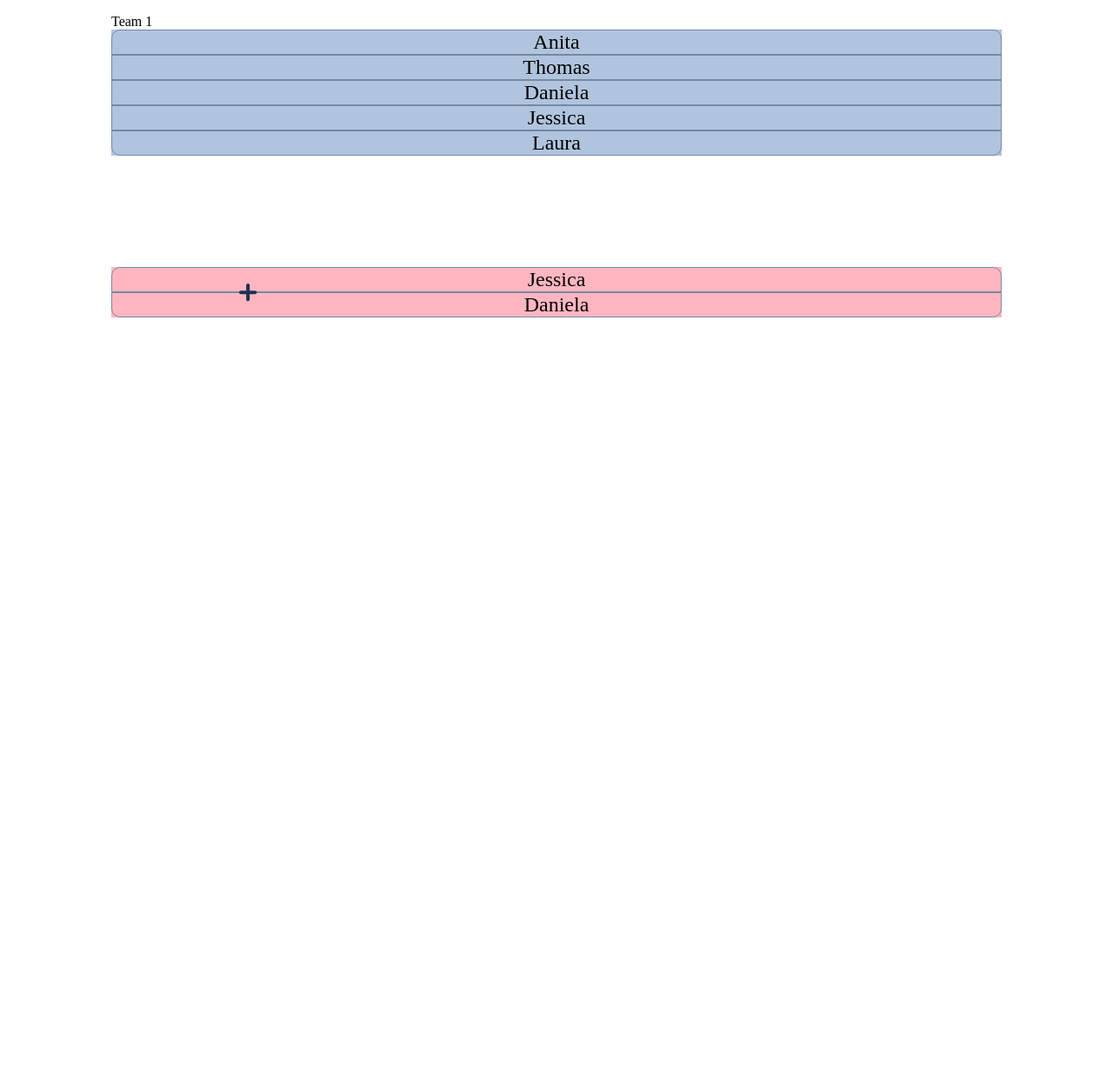
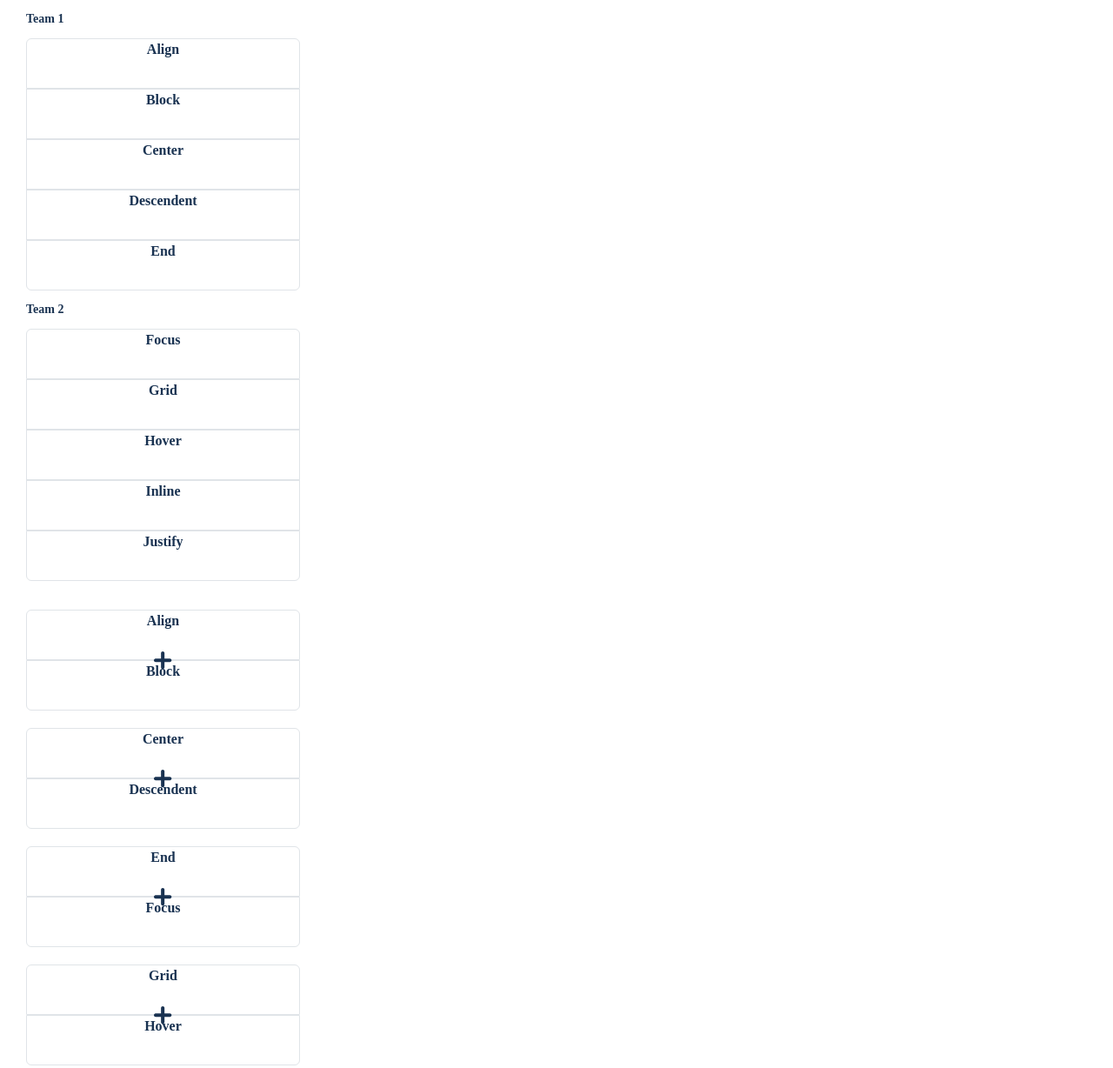
Before and after one commit to LauraMoehr/CompagnionApp, a plain HTML site: page src/teams.html in a window 1280 px wide. Shown: the top 1228 px of the page at 87% size. Before the commit the page ends 816 px from the top, so only its background shows below. Drawn offline with Linux system fonts and the light colour scheme.

Commit message:
branch teams final

```diff
--- a/src/css/components/teams-pairs.css
+++ b/src/css/components/teams-pairs.css
@@ -1,44 +1,54 @@
-.header-team {
-    margin-left: 10vw;
-    margin-bottom: 0;
-    font-size: 16px;
+.largebox-grid {
+    display: grid;
+    grid-template-rows: repeat (12, 58px);
+    margin: 0 30px 23px 30px;
 }
-.largebox {
-    background-color: lightsteelblue;  /* ! */
-    margin-top: 0;
-    margin-left: 10vw;
-    margin-right: 10vw;
-    margin-bottom: 10vw;
+.largebox__header {
+    color: var(--primary);
+    font-size: 14px;
+    font-style: normal;
+    font-weight: 600;
+    line-height: 16px;
+    justify-self: start;
 }
-.smallbox {
-    background-color: lightpink; /* ! */
-    margin-left: 10vw;
-    margin-right: 10vw;
-    margin-bottom: 10vw;
+.smallbox-overall-grid {
+    display: grid;
+    gap: 20px;
+    grid-template-rows: repeat (5, 116px);
+    margin: 33px 30px 22px 30px;
+}
+.smallbox-grid {
+    display: grid;
+    grid-template-rows: repeat (2, 58px);
     position: relative;
 }
+.smallbox__plus {
+    color: var(--primary);
+    height: 21px;
+    margin: 48px 147px 0 147px;
+    position: absolute;
+    width: 21px;
+}
 .members {
+    color: var(--secondary);
+    font-style: normal;
+    font-weight: bold;
+    font-size: 16px;
+    height: 58px;
+    align-items: center;
+    line-height: 24px;
     margin: 0px;
     text-align: center;
-    justify-items: center;
-    font-size: 24px;
-}
-.plus {
-    width: 21px;
-    height: 21px;
-    position: absolute;
-    margin-top: -10px;
-    margin-left: 147px;
-    margin-right: 147px;
+    width: 315px;
 }
 .m1 {
-    border: var(--border-primary);
-    border-radius: 10px 10px 0 0;
+    border: var(--border-secondary);
+    border-radius: 6px 6px 0 0;
 }
 .m5 {
-    border: var(--border-primary);
-    border-radius: 0 0 10px 10px;
+    border: var(--border-secondary);
+    border-radius: 0 0 6px 6px;
 }
 .m2, .m3, .m4 {
-    border: var(--border-primary);
+    border: var(--border-secondary);
 }
--- a/src/teams.html
+++ b/src/teams.html
@@ -11,20 +11,56 @@
     <header>
     </header>
     <main>
-        <p class="header-team">Team 1</p>
-        <section class="largebox">
-            <p class="members m1">Anita</p>
-            <p class="members m2">Thomas</p>
-            <p class="members m3">Daniela</p>
-            <p class="members m4">Jessica</p>
-            <p class="members m5">Laura</p>
+        <section class="largebox-grid">
+            <p class="largebox__header">Team 1</p>
+            <p class="members m1">Align</p>
+            <p class="members m2">Block</p>
+            <p class="members m3">Center</p>
+            <p class="members m4">Descendent</p>
+            <p class="members m5">End</p>
+            <p class="largebox__header">Team 2</p>
+            <p class="members m1">Focus</p>
+            <p class="members m2">Grid</p>
+            <p class="members m3">Hover</p>
+            <p class="members m4">Inline</p>
+            <p class="members m5">Justify</p>
         </section>
-        <section class="smallbox">
-            <p class="members m1">Jessica</p>
-            <svg class="plus" width="21" height="21" viewBox="0 0 21 21" fill="none" xmlns="http://www.w3.org/2000/svg">
-                <path d="M10.1667 0C11.221 0 12.0848 0.815878 12.1612 1.85074L12.1667 2V8.16567L18.3333 8.16667C19.4379 8.16667 20.3333 9.0621 20.3333 10.1667C20.3333 11.221 19.5175 12.0848 18.4826 12.1612L18.3333 12.1667L12.1667 12.1657V18.3333C12.1667 19.4379 11.2712 20.3333 10.1667 20.3333C9.1123 20.3333 8.2485 19.5175 8.17215 18.4826L8.16667 18.3333V12.1657L2 12.1667C0.89543 12.1667 0 11.2712 0 10.1667C0 9.1123 0.815878 8.2485 1.85074 8.17215L2 8.16667L8.16667 8.16567V2C8.16667 0.89543 9.0621 0 10.1667 0Z" fill="#193251"/>
-            </svg>
-            <p class="members m5">Daniela</p>
+        <section class="smallbox-overall-grid">
+            <section class="smallbox-grid">
+                <p class="members m1">Align</p>
+                <svg class="smallbox__plus" width="21" height="21" viewBox="0 0 21 21" fill="none" xmlns="http://www.w3.org/2000/svg">
+                    <path d="M10.1667 0C11.221 0 12.0848 0.815878 12.1612 1.85074L12.1667 2V8.16567L18.3333 8.16667C19.4379 8.16667 20.3333 9.0621 20.3333 10.1667C20.3333 11.221 19.5175 12.0848 18.4826 12.1612L18.3333 12.1667L12.1667 12.1657V18.3333C12.1667 19.4379 11.2712 20.3333 10.1667 20.3333C9.1123 20.3333 8.2485 19.5175 8.17215 18.4826L8.16667 18.3333V12.1657L2 12.1667C0.89543 12.1667 0 11.2712 0 10.1667C0 9.1123 0.815878 8.2485 1.85074 8.17215L2 8.16667L8.16667 8.16567V2C8.16667 0.89543 9.0621 0 10.1667 0Z" fill="#193251"/>
+                </svg>
+                <p class="members m5">Block</p>
+            </section>
+            <section class="smallbox-grid">
+                <p class="members m1">Center</p>
+                <svg class="smallbox__plus" width="21" height="21" viewBox="0 0 21 21" fill="none" xmlns="http://www.w3.org/2000/svg">
+                    <path d="M10.1667 0C11.221 0 12.0848 0.815878 12.1612 1.85074L12.1667 2V8.16567L18.3333 8.16667C19.4379 8.16667 20.3333 9.0621 20.3333 10.1667C20.3333 11.221 19.5175 12.0848 18.4826 12.1612L18.3333 12.1667L12.1667 12.1657V18.3333C12.1667 19.4379 11.2712 20.3333 10.1667 20.3333C9.1123 20.3333 8.2485 19.5175 8.17215 18.4826L8.16667 18.3333V12.1657L2 12.1667C0.89543 12.1667 0 11.2712 0 10.1667C0 9.1123 0.815878 8.2485 1.85074 8.17215L2 8.16667L8.16667 8.16567V2C8.16667 0.89543 9.0621 0 10.1667 0Z" fill="#193251"/>
+                </svg>
+                <p class="members m5">Descendent</p>
+            </section>
+            <section class="smallbox-grid">
+                <p class="members m1">End</p>
+                <svg class="smallbox__plus" width="21" height="21" viewBox="0 0 21 21" fill="none" xmlns="http://www.w3.org/2000/svg">
+                    <path d="M10.1667 0C11.221 0 12.0848 0.815878 12.1612 1.85074L12.1667 2V8.16567L18.3333 8.16667C19.4379 8.16667 20.3333 9.0621 20.3333 10.1667C20.3333 11.221 19.5175 12.0848 18.4826 12.1612L18.3333 12.1667L12.1667 12.1657V18.3333C12.1667 19.4379 11.2712 20.3333 10.1667 20.3333C9.1123 20.3333 8.2485 19.5175 8.17215 18.4826L8.16667 18.3333V12.1657L2 12.1667C0.89543 12.1667 0 11.2712 0 10.1667C0 9.1123 0.815878 8.2485 1.85074 8.17215L2 8.16667L8.16667 8.16567V2C8.16667 0.89543 9.0621 0 10.1667 0Z" fill="#193251"/>
+                </svg>
+                <p class="members m5">Focus</p>
+            </section>
+            <section class="smallbox-grid">
+                <p class="members m1">Grid</p>
+                <svg class="smallbox__plus" width="21" height="21" viewBox="0 0 21 21" fill="none" xmlns="http://www.w3.org/2000/svg">
+                    <path d="M10.1667 0C11.221 0 12.0848 0.815878 12.1612 1.85074L12.1667 2V8.16567L18.3333 8.16667C19.4379 8.16667 20.3333 9.0621 20.3333 10.1667C20.3333 11.221 19.5175 12.0848 18.4826 12.1612L18.3333 12.1667L12.1667 12.1657V18.3333C12.1667 19.4379 11.2712 20.3333 10.1667 20.3333C9.1123 20.3333 8.2485 19.5175 8.17215 18.4826L8.16667 18.3333V12.1657L2 12.1667C0.89543 12.1667 0 11.2712 0 10.1667C0 9.1123 0.815878 8.2485 1.85074 8.17215L2 8.16667L8.16667 8.16567V2C8.16667 0.89543 9.0621 0 10.1667 0Z" fill="#193251"/>
+                </svg>
+                <p class="members m5">Hover</p>
+            </section>
+            <section class="smallbox-grid">
+                <p class="members m1">Inline</p>
+                <svg class="smallbox__plus" width="21" height="21" viewBox="0 0 21 21" fill="none" xmlns="http://www.w3.org/2000/svg">
+                    <path d="M10.1667 0C11.221 0 12.0848 0.815878 12.1612 1.85074L12.1667 2V8.16567L18.3333 8.16667C19.4379 8.16667 20.3333 9.0621 20.3333 10.1667C20.3333 11.221 19.5175 12.0848 18.4826 12.1612L18.3333 12.1667L12.1667 12.1657V18.3333C12.1667 19.4379 11.2712 20.3333 10.1667 20.3333C9.1123 20.3333 8.2485 19.5175 8.17215 18.4826L8.16667 18.3333V12.1657L2 12.1667C0.89543 12.1667 0 11.2712 0 10.1667C0 9.1123 0.815878 8.2485 1.85074 8.17215L2 8.16667L8.16667 8.16567V2C8.16667 0.89543 9.0621 0 10.1667 0Z" fill="#193251"/>
+                </svg>
+                <p class="members m5">Justify</p>
+            </section>
         </section>
     </main>
     <footer>
```
Also changed, not shown: src/css/base.css (line endings or trailing spaces).
